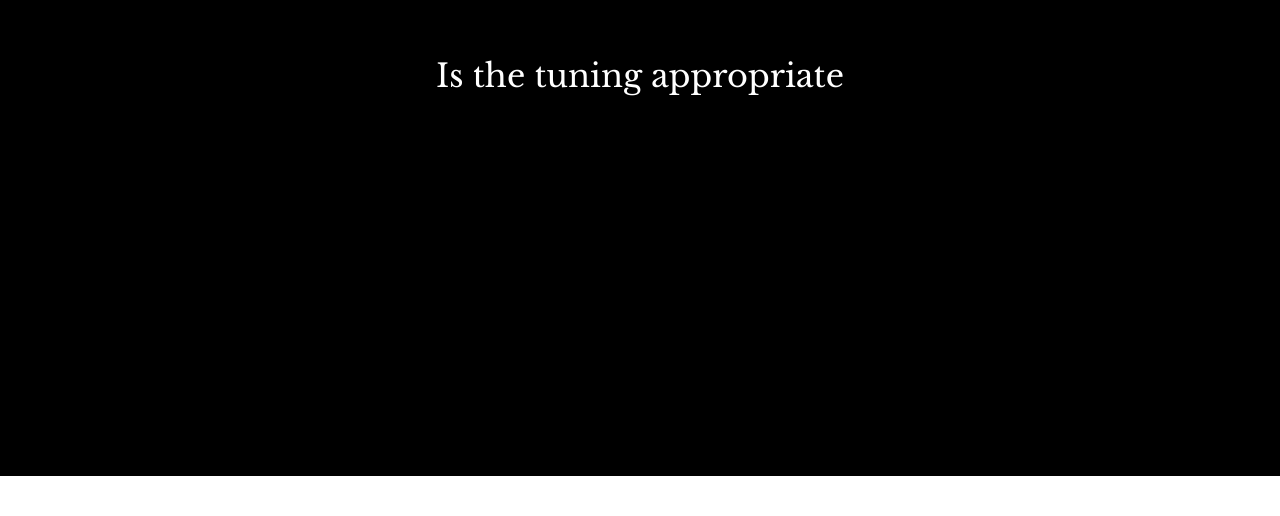
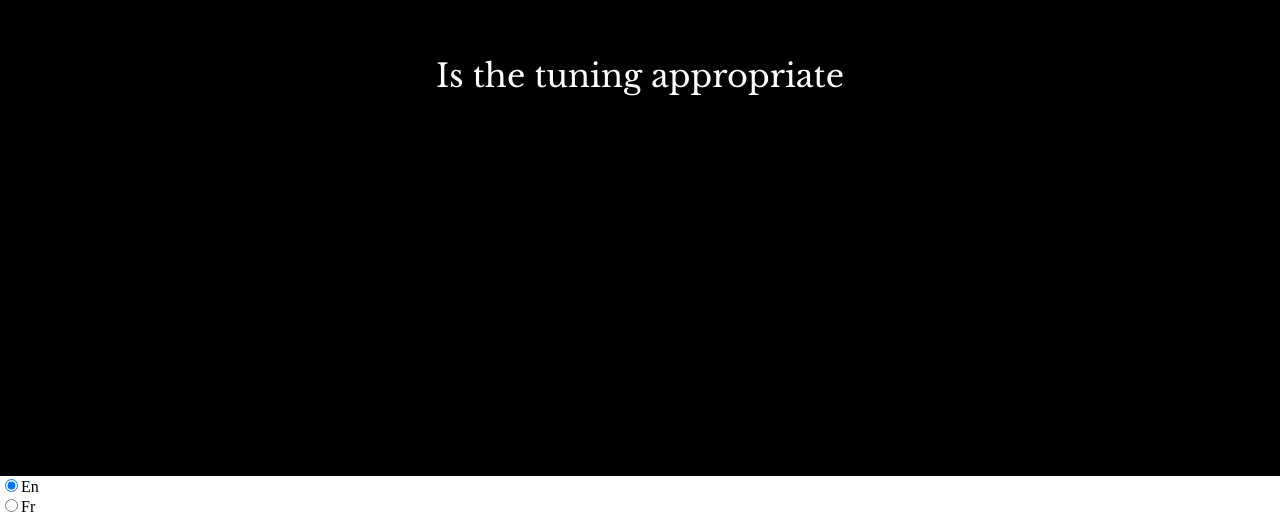
Before and after one commit to gmourier/oblique-strategies, a React app: page / in a window 1280 px wide. Shown: the part 324-840 px from the top of the page. Before the commit the page ends 800 px from the top, so only its background shows below. Built offline with nearby package versions, Linux system fonts and the light colour scheme; the HTML template or start-up script is replaced by a standard one.

Commit message:
:sparkles: introduce language choice logic

```diff
--- a/src/App.js
+++ b/src/App.js
@@ -1,14 +1,49 @@
 import React, { Component } from 'react'
 import Card from './Card'
 
-const deck = require('../deck.json')
 
 class App extends Component {
+	constructor(props) {
+		super(props);
+
+		this.state = {
+			selectedLanguage: 'en',
+			deck: require(`../assets/deck.en.json`),
+			refreshCard: false
+		}
+
+		this.selectLanguage = this.selectLanguage.bind(this);
+	}
+
+	selectLanguage(event) {
+		this.setState({
+			selectedLanguage: event.target.value,
+			deck: require(`../assets/deck.${event.target.value}.json`),
+			refreshCard: true
+		})
+	}
 
 	render() {
 		return (
 			<div className="container">
-            <Card deck={deck} />
+				<Card selectedLanguage={this.state.selectedLanguage} deck={this.state.deck} refreshCard={this.state.refreshCard} />
+
+				<div className="radio">
+					<label>
+						<input type="radio" value="en"
+									checked={this.state.selectedLanguage === 'en'}
+									onChange={this.selectLanguage} />
+						En
+					</label>
+				</div>
+				<div className="radio">
+					<label>
+						<input type="radio" value="fr"
+									checked={this.state.selectedLanguage === 'fr'}
+									onChange={this.selectLanguage} />
+						Fr
+					</label>
+				</div>
 			</div>
 		)
 	}
--- a/src/Card.js
+++ b/src/Card.js
@@ -5,9 +5,17 @@ class Card extends Component {
         super(props);
 
         this.state = {
-            selectedCard: this.props.deck[this.randomRange(this.props.deck.length)]
+            selectedCard: this.props.deck[this.randomRange(this.props.deck.length)],
+            refreshCard: this.props.refreshCard
         }
+
         this.selectCard = this.selectCard.bind(this);
+    }
+
+    componentDidUpdate(prevProps) {
+        if(this.props.refreshCard !== prevProps.refreshCard) {
+            this.selectCard()
+        }
     }
 
     selectCard() {
```
Lines whose indentation alone changed are shown as unchanged.
